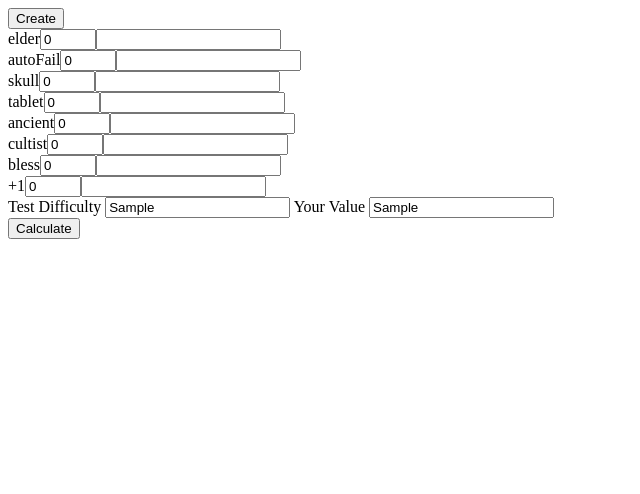
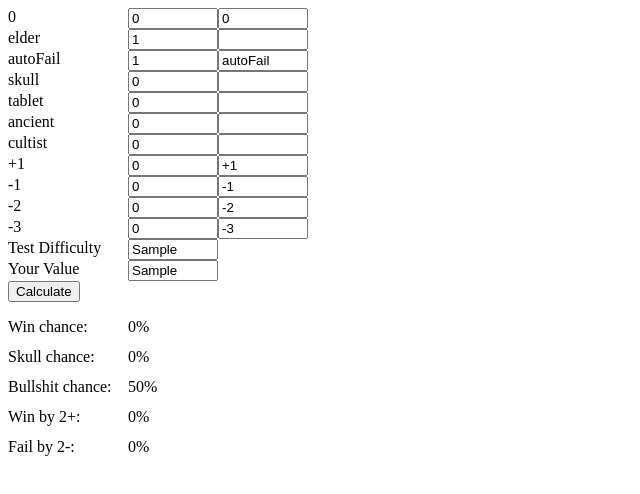
Before and after one commit to Sapphireyed/AHchaosBag, a plain HTML site: page index.html in a window 1280 px wide. Both pictures are taken after typing "Sample", "Sample" into the empty fields and a click on the button "Calculate". Shown: the whole page, without its empty margins (0-640 px from the left). Drawn offline with Linux system fonts and the light colour scheme.

Commit message:
added more calculation results -> bullshit token etc

```diff
--- a/calc.js
+++ b/calc.js
@@ -3,16 +3,19 @@
     let tokenEl = obj.find(o => o.name === token)
     if (tokenEl) {
         return tokenEl.number / total * 100
+    } else {
+        return 0
     }
+}
 
-}
-function calcWinChance(obj) {
+function calcWinChance(obj, testval, regular=true) {
 
     let diff = document.getElementById('diffVal').value
-    let testVal = document.getElementById('testVal').value
+    let testVal = testval
 
     let win = 0
     let lose = 0
+    let loseBy2 = 0
 
     for (let i = 0; i < obj.length; i++) {
         let el = obj[i]
@@ -27,9 +30,19 @@
                 lose = lose + parseInt(el.number)
             }
         }
+        if (regular === false) {
+            testVal = 0
+            if ((diff - el.value - testVal <= 2) && (diff - el.value - testVal > 0)) {
+                loseBy2++
+            }
+        }
 
     }
-
+    if (regular === false) {
+        let total = win + lose
+        let winChance = loseBy2 * 100 / total
+        return winChance
+    }
     let total = win + lose
     let winChance = win * 100 / total
     return winChance
@@ -51,5 +64,25 @@
 document.getElementById('calc').addEventListener('click', function () {
     const newBag = finalBag(bag)
     const newBagExt = finalBagExt(newBag)
-    console.log(calcWinChance(newBag))
+    const testVal = document.getElementById('testVal').value
+
+    let winResult = document.getElementById('winResult')
+    winResult.innerHTML = Math.floor(calcWinChance(newBag, testVal)) + '%'
+
+    let skullResult = document.getElementById('skullResult')
+    skullResult.innerHTML = Math.floor(calcTokenChance(newBagExt, 'skull')) + '%'
+
+    let bullshitResult = document.getElementById('bullshitResult')
+    bullshitResult.innerHTML = Math.floor(calcTokenChance(newBagExt, 'skull')
+        + calcTokenChance(newBagExt, 'ancient')
+        + calcTokenChance(newBagExt, 'tablet')
+        + calcTokenChance(newBagExt, 'cultist')
+        + calcTokenChance(newBagExt, 'autoFail')) + '%'
+
+    let winBy2 = document.getElementById('by2orMoreResult')
+    winBy2.innerHTML = Math.floor(calcWinChance(newBag, testVal - 2)) + '%'
+
+    let failBy2 = document.getElementById('failBy2')
+    failBy2.innerHTML = Math.floor(calcWinChance(newBag, testVal, false)) + '%'
+
 })
--- a/index.html
+++ b/index.html
@@ -4,20 +4,30 @@
 <head>
     <meta charset="utf-8" />
     <title>AH Chaos Bag Chances</title>
+    <link rel="stylesheet" href="style.css" />
 </head>
 <body>
-    <section id="mainSection">
-        <button id="create">Create</button>
+    <section id="tokens">
     </section>
     <section id="test">
         <div>
             <label>Test Difficulty</label>
             <input id="diffVal" />
+        </div>
+        <div>
             <label>Your Value</label>
             <input id="testVal" />
         </div>
         <button id="calc">Calculate</button>
     </section>
+    <section id="results">
+        <p class="chanceType">Win chance: </p><p class="chanceResult" id="winResult"></p>
+        <p class="chanceType">Skull chance: </p><p class="chanceResult" id="skullResult"></p>
+        <p class="chanceType">Bullshit chance: </p><p class="chanceResult" id="bullshitResult"></p>
+        <p class="chanceType">Win by 2+: </p><p class="chanceResult" id="by2orMoreResult"></p>
+        <p class="chanceType">Fail by 2-: </p><p class="chanceResult" id="failBy2"></p>
+    </section>
+
     <script src="main.js"></script>
     <script src="createChaosBag.js"></script>
     <script src="calc.js"></script>
--- a/main.js
+++ b/main.js
@@ -5,8 +5,11 @@
     tablet: 0,
     ancient: 0,
     cultist: 0,
-    bless: 0,
-    '+1': 0
+    '0':0,
+    '+1': 0,
+    '-1': 0,
+    '-2': 0,
+    '-3': 0,
 }
 
 for (token in bag) {
@@ -20,16 +23,25 @@
     let tokenNum = document.createElement('input')
     tokenNum.className = 'tokenNum'
     tokenNum.type = 'number'
-    tokenNum.max = 10;
-    tokenNum.min = 0;
     tokenNum.step = 1
-    tokenNum.value = 0
+    if (token === 'elder' || token === 'autoFail') {
+        tokenNum.max = 1;
+        tokenNum.min = 1;
+        tokenNum.value = 1
+    } else {
+        tokenNum.max = 10;
+        tokenNum.min = 0;
+        tokenNum.value = 0
+    }
+
 
     let tokenVal = document.createElement('input')
     tokenVal.className = 'tokenVal'
-
+    if (!['elder', 'skull', 'tablet', 'ancient', 'cultist'].some(el => el === token)) {
+        tokenVal.value = token
+    }
     tokenEl.append(tokenLabel, tokenNum, tokenVal)
-    document.getElementById('mainSection').appendChild(tokenEl)
+    document.getElementById('tokens').appendChild(tokenEl)
 }
 
 //let createdBag = []
--- /dev/null
+++ b/style.css
@@ -0,0 +1,24 @@
+#tokens {
+    width: 300px
+}
+
+.tokenEl {
+    display: grid;
+    grid-template-columns: [line1] 40% [line2] 30% [line3] 30% [line4]
+}
+
+#test {
+    width: 300px
+}
+    #test div {
+        display: grid;
+        grid-template-columns: [line1] 40% [line2] 30% [line3];
+
+    }
+
+#results {
+    width: 300px;
+    display: grid;
+    grid-template-columns: [line1] 40% [line2] 30% [line3];
+    grid-template-rows: repeat(4, 30px [col])
+}
```
